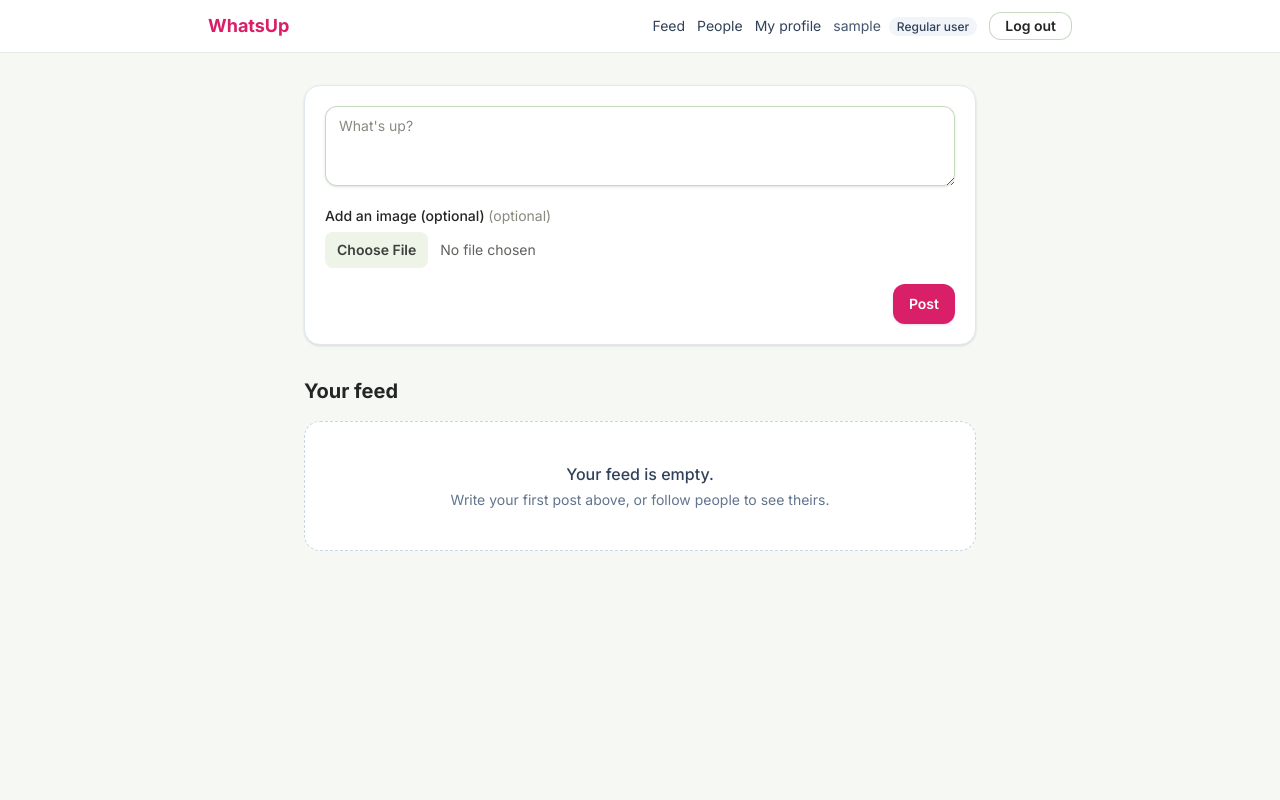
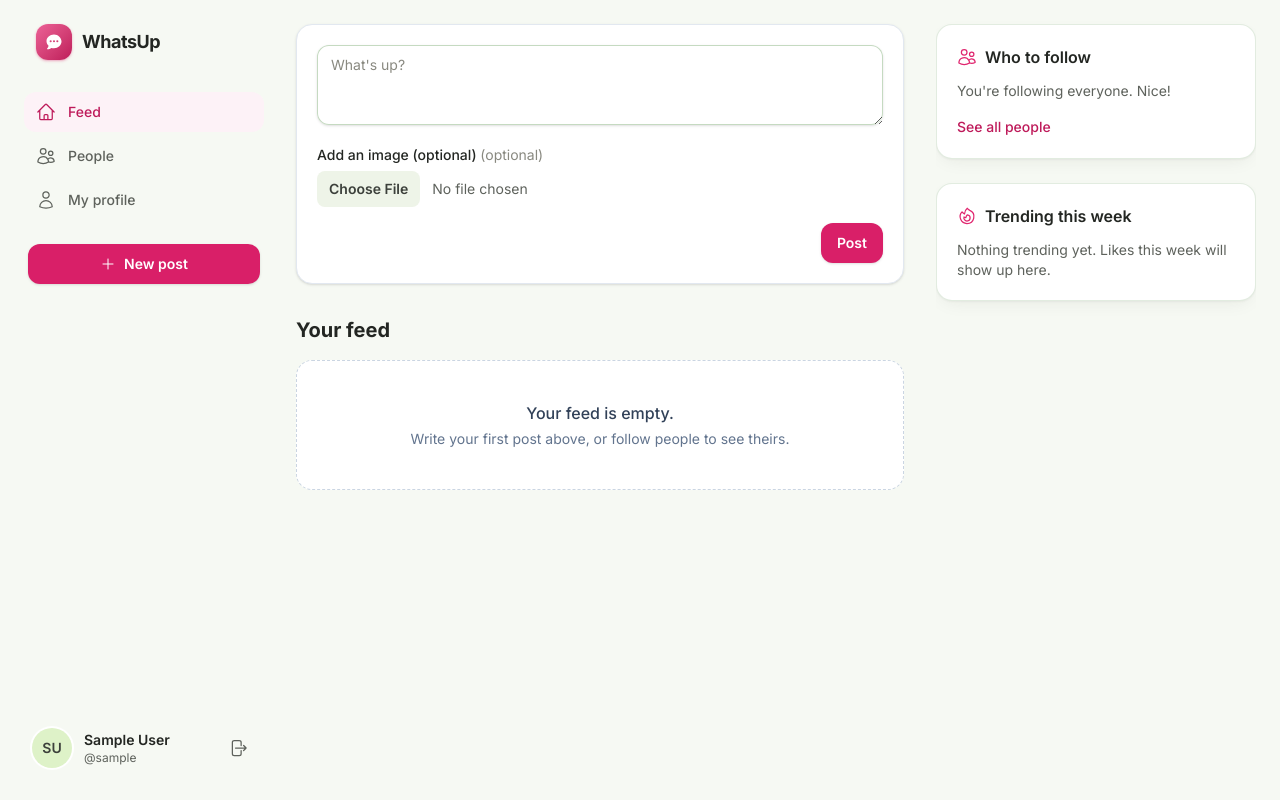
Before and after one commit to ShmuelNg1212/WhatsUp, a Django app: page /feed/ in a window 1280 px wide. Run offline with Django 5.2, Linux system fonts and the light colour scheme; the visitor is signed in with stand-in values (Sample User, id 1); data comes from the database, SQL or seed files in the repository; data that the repository does not hold is empty.

Commit message:
refactor(ui): implement social layout and navigation
Co-Authored-By: Claude Opus 5.5 <noreply@anthropic.com>

```diff
--- /dev/null
+++ b/posts/templatetags/social_widgets.py
@@ -0,0 +1,51 @@
+"""
+Right-rail widgets for the social layout. Load with {% load social_widgets %}.
+
+Each widget is a single bounded query (LIMIT n), so every social page gets a
+constant +2 queries (pinned in posts/tests/test_queries.py).
+"""
+
+from datetime import timedelta
+
+from django import template
+from django.db.models import Count
+from django.utils import timezone
+
+from accounts.models import Follow, User
+from posts.models import Post
+
+register = template.Library()
+
+TRENDING_WINDOW = timedelta(days=7)
+
+
+def _widget_context(context, **extra):
+    # Inclusion tags get a fresh context; pass what forms and links need.
+    return {"request": context["request"], "csrf_token": context.get("csrf_token"), "user": context.get("user"), **extra}
+
+
+@register.inclusion_tag("posts/widgets/who_to_follow.html", takes_context=True)
+def who_to_follow(context, limit=3):
+    """Regular users the viewer doesn't follow yet (not themselves), most-followed first."""
+    viewer = context["request"].user
+    suggestions = (
+        User.objects.filter(role=User.Role.REGULAR_USER)
+        .exclude(pk=viewer.pk)
+        .exclude(pk__in=Follow.objects.filter(follower=viewer).values("following_id"))
+        .annotate(follower_count=Count("follower_edges"))
+        .order_by("-follower_count", "username")[:limit]
+    )
+    return _widget_context(context, suggestions=list(suggestions))
+
+
+@register.inclusion_tag("posts/widgets/trending.html", takes_context=True)
+def trending_posts(context, limit=3):
+    """Most-liked posts from the last 7 days (at least one like)."""
+    posts = (
+        Post.objects.filter(created_at__gte=timezone.now() - TRENDING_WINDOW)
+        .annotate(like_count=Count("likes"))
+        .filter(like_count__gt=0)
+        .select_related("author")
+        .order_by("-like_count", "-created_at")[:limit]
+    )
+    return _widget_context(context, posts=list(posts))
--- /dev/null
+++ b/templates/layouts/social.html
@@ -0,0 +1,81 @@
+{% extends "base.html" %}
+{% load social_widgets %}
+{% comment %}
+  Social layout (REGULAR_USER).
+    ≥ xl  : sidebar | main | right rail
+    lg    : sidebar | main
+    < lg  : sticky top bar | main | fixed bottom nav
+  Blocks: page_title (mobile top bar), content, right_rail.
+{% endcomment %}
+{% block body %}
+{% with view=request.resolver_match.view_name %}
+<div class="mx-auto flex max-w-7xl gap-8 lg:px-6">
+
+  {# ── Left sidebar (lg+) ─────────────────────────────── #}
+  <aside class="sticky top-0 hidden h-screen w-60 shrink-0 flex-col py-6 lg:flex" aria-label="Main navigation">
+    <div class="px-3">{% url 'posts:feed' as feed_url %}{% include "components/logo.html" with href=feed_url only %}</div>
+    <nav class="mt-8 space-y-1">
+      <a href="{% url 'posts:feed' %}" class="nav-link{% if view == 'posts:feed' %} nav-link-active{% endif %}" {% if view == 'posts:feed' %}aria-current="page"{% endif %}>
+        {% include "components/icon.html" with name="home" only %} Feed</a>
+      <a href="{% url 'posts:people' %}" class="nav-link{% if view == 'posts:people' %} nav-link-active{% endif %}" {% if view == 'posts:people' %}aria-current="page"{% endif %}>
+        {% include "components/icon.html" with name="users" only %} People</a>
+      <a href="{% url 'posts:profile' user.username %}" class="nav-link{% if view == 'posts:profile' and profile_user.pk == user.pk %} nav-link-active{% endif %}">
+        {% include "components/icon.html" with name="user" only %} My profile</a>
+    </nav>
+    <div class="mt-6 px-1">{% url 'posts:feed' as feed_url %}{% include "components/button.html" with label="New post" href=feed_url|add:"#compose" icon="plus" full=True only %}</div>
+
+    <div class="mt-auto flex items-center gap-3 rounded-2xl p-2">
+      {% include "components/avatar.html" with user=user only %}
+      <div class="min-w-0 flex-1">
+        <p class="truncate text-sm font-semibold">{% firstof user.get_full_name user.username %}</p>
+        <p class="truncate text-xs text-sage-700">@{{ user.username }}</p>
+      </div>
+      <form method="post" action="{% url 'logout' %}">{% csrf_token %}
+        <button type="submit" class="btn btn-ghost p-2" title="Log out" aria-label="Log out">{% include "components/icon.html" with name="logout" only %}</button>
+      </form>
+    </div>
+  </aside>
+
+  {# ── Main column ─────────────────────────────────────── #}
+  <div class="min-w-0 flex-1">
+    <header class="sticky top-0 z-30 flex items-center justify-between border-b border-sage-300/50 bg-sage-50/85 px-4 py-3 backdrop-blur lg:hidden">
+      {% url 'posts:feed' as feed_url %}{% include "components/logo.html" with href=feed_url compact=True only %}
+      <p class="text-sm font-semibold">{% block page_title %}{% endblock %}</p>
+      <details class="relative">
+        <summary class="list-none cursor-pointer rounded-full [&::-webkit-details-marker]:hidden" aria-label="Account menu">{% include "components/avatar.html" with user=user size="sm" only %}</summary>
+        <div class="card absolute right-0 z-40 mt-2 w-56 p-2">
+          <p class="px-3 py-2 text-xs text-sage-700">Signed in as <span class="font-semibold text-sage-900">@{{ user.username }}</span></p>
+          <a href="{% url 'posts:profile' user.username %}" class="nav-link">{% include "components/icon.html" with name="user" only %} My profile</a>
+          <form method="post" action="{% url 'logout' %}">{% csrf_token %}
+            <button type="submit" class="nav-link w-full">{% include "components/icon.html" with name="logout" only %} Log out</button>
+          </form>
+        </div>
+      </details>
+    </header>
+
+    <main class="mx-auto w-full max-w-2xl px-4 pt-6 pb-28 sm:px-6 lg:px-0 lg:pb-12">
+      {% include "components/messages.html" %}
+      {% block content %}{% endblock %}
+    </main>
+  </div>
+
+  {# ── Right rail (xl+) ────────────────────────────────── #}
+  <aside class="sticky top-0 hidden h-screen w-80 shrink-0 space-y-6 overflow-y-auto py-6 xl:block" aria-label="Suggestions">
+    {% block right_rail %}{% who_to_follow %}{% trending_posts %}{% endblock %}
+  </aside>
+</div>
+
+{# ── Mobile bottom nav (< lg) ─────────────────────────── #}
+<nav class="fixed inset-x-0 bottom-0 z-40 border-t border-sage-300/60 bg-white/90 pb-[env(safe-area-inset-bottom)] backdrop-blur lg:hidden" aria-label="Main navigation">
+  <div class="mx-auto grid max-w-md grid-cols-4 px-2">
+    {% with active="text-brand-600" idle="text-sage-700 hover:text-sage-900" %}
+    <a href="{% url 'posts:feed' %}" class="flex flex-col items-center gap-1 py-2.5 text-[11px] font-medium {% if view == 'posts:feed' %}{{ active }}{% else %}{{ idle }}{% endif %}">{% include "components/icon.html" with name="home" cls="h-6 w-6" only %}Feed</a>
+    <a href="{% url 'posts:people' %}" class="flex flex-col items-center gap-1 py-2.5 text-[11px] font-medium {% if view == 'posts:people' %}{{ active }}{% else %}{{ idle }}{% endif %}">{% include "components/icon.html" with name="users" cls="h-6 w-6" only %}People</a>
+    <a href="{% url 'posts:feed' %}#compose" class="flex flex-col items-center gap-1 py-2 text-[11px] font-medium text-sage-700">
+      <span class="-mt-0.5 flex h-8 w-8 items-center justify-center rounded-full bg-brand-600 text-white shadow-md shadow-brand-600/30">{% include "components/icon.html" with name="plus" cls="h-5 w-5" only %}</span>Post</a>
+    <a href="{% url 'posts:profile' user.username %}" class="flex flex-col items-center gap-1 py-2.5 text-[11px] font-medium {% if view == 'posts:profile' and profile_user.pk == user.pk %}{{ active }}{% else %}{{ idle }}{% endif %}">{% include "components/icon.html" with name="user" cls="h-6 w-6" only %}Profile</a>
+    {% endwith %}
+  </div>
+</nav>
+{% endwith %}
+{% endblock %}
--- a/templates/posts/_follow_button.html
+++ b/templates/posts/_follow_button.html
@@ -2,6 +2,6 @@
 <form method="post" action="{% url 'posts:follow' target.username %}">
   {% csrf_token %}
   <input type="hidden" name="next" value="{{ request.get_full_path }}">
-  <button type="submit" class="btn {% if following %}btn-secondary{% else %}btn-primary{% endif %} py-1.5 text-sm"
+  <button type="submit" class="btn {% if following %}btn-secondary{% else %}btn-primary{% endif %} btn-sm"
           data-testid="{{ testid|default:'follow-button' }}" data-following="{{ following|yesno:'true,false' }}">{% if following %}Unfollow{% else %}Follow{% endif %}</button>
 </form>
--- a/templates/posts/detail.html
+++ b/templates/posts/detail.html
@@ -1,4 +1,4 @@
-{% extends "base.html" %}
+{% extends "layouts/social.html" %}
 {% block title %}Post by {{ post.author.username }}{% endblock %}
 {% block content %}
 <div class="mx-auto max-w-2xl">
--- a/templates/posts/feed.html
+++ b/templates/posts/feed.html
@@ -1,4 +1,4 @@
-{% extends "base.html" %}
+{% extends "layouts/social.html" %}
 {% load humanize %}
 {% block title %}Your feed{% endblock %}
 {% block content %}
--- a/templates/posts/people.html
+++ b/templates/posts/people.html
@@ -1,4 +1,4 @@
-{% extends "base.html" %}
+{% extends "layouts/social.html" %}
 {% block title %}Discover people{% endblock %}
 {% block content %}
 <div class="mx-auto max-w-2xl">
--- a/templates/posts/profile.html
+++ b/templates/posts/profile.html
@@ -1,4 +1,4 @@
-{% extends "base.html" %}
+{% extends "layouts/social.html" %}
 {% block title %}{{ profile_user.username }}{% endblock %}
 {% block content %}
 <div class="mx-auto max-w-2xl">
--- /dev/null
+++ b/templates/posts/widgets/trending.html
@@ -0,0 +1,19 @@
+{% load humanize %}
+<section class="card p-5" aria-labelledby="trending-title">
+  <h2 id="trending-title" class="flex items-center gap-2 font-semibold">{% include "components/icon.html" with name="fire" cls="h-5 w-5 text-brand-500" only %} Trending this week</h2>
+  {% if posts %}
+    <ol class="mt-4 space-y-4">
+      {% for post in posts %}
+        <li>
+          <a href="{{ post.get_absolute_url }}" class="group block">
+            <p class="text-xs text-sage-700">@{{ post.author.username }} · {{ post.created_at|naturaltime }}</p>
+            <p class="mt-0.5 line-clamp-2 text-sm font-medium text-sage-900 group-hover:text-brand-700">{{ post.body }}</p>
+            <p class="mt-1 flex items-center gap-1 text-xs text-sage-700">{% include "components/icon.html" with name="heart" solid=True cls="h-3.5 w-3.5 text-brand-500" only %} {{ post.like_count }}</p>
+          </a>
+        </li>
+      {% endfor %}
+    </ol>
+  {% else %}
+    <p class="mt-3 text-sm text-sage-700">Nothing trending yet. Likes this week will show up here.</p>
+  {% endif %}
+</section>
--- /dev/null
+++ b/templates/posts/widgets/who_to_follow.html
@@ -0,0 +1,20 @@
+<section class="card p-5" aria-labelledby="wtf-title">
+  <h2 id="wtf-title" class="flex items-center gap-2 font-semibold">{% include "components/icon.html" with name="users" cls="h-5 w-5 text-brand-500" only %} Who to follow</h2>
+  {% if suggestions %}
+    <ul class="mt-4 space-y-4">
+      {% for person in suggestions %}
+        <li class="flex items-center gap-3">
+          <a href="{% url 'posts:profile' person.username %}">{% include "components/avatar.html" with user=person only %}</a>
+          <div class="min-w-0 flex-1">
+            <a href="{% url 'posts:profile' person.username %}" class="block truncate text-sm font-semibold hover:underline">{% firstof person.get_full_name person.username %}</a>
+            <p class="truncate text-xs text-sage-700">@{{ person.username }} · {{ person.follower_count }} follower{{ person.follower_count|pluralize }}</p>
+          </div>
+          {% include "posts/_follow_button.html" with target=person following=False size="sm" testid="suggestion-follow-button" %}
+        </li>
+      {% endfor %}
+    </ul>
+  {% else %}
+    <p class="mt-3 text-sm text-sage-700">You're following everyone. Nice!</p>
+  {% endif %}
+  <a href="{% url 'posts:people' %}" class="link mt-4 inline-block text-sm">See all people</a>
+</section>
```
Also changed, not shown: ads/tests/test_feed_queries.py (+7 -6 lines), posts/tests/test_queries.py (+7 -4 lines), posts/templatetags/__init__.py (added).
